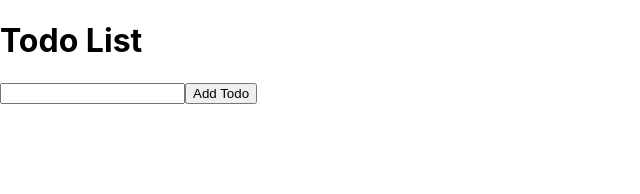
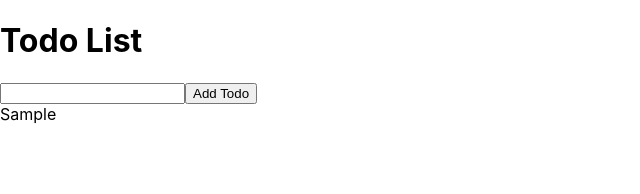
Before and after one commit to brudnak/typescript-with-react, a React (Create React App) app in the folder my-app-ts/: page / in a window 1280 px wide. Both pictures are taken after typing "Sample" into the empty fields and a click on the button "Add Todo". Shown: the top 194 px of the page, without its empty margins (0-640 px from the left). Built offline with nearby package versions, Linux system fonts and the light colour scheme; the HTML template or start-up script is replaced by a standard one.

Commit message:
Basic create todo functionality complete

```diff
--- a/my-app-ts/src/App.tsx
+++ b/my-app-ts/src/App.tsx
@@ -3,13 +3,27 @@ import './App.css';
 
 type FormElem = React.FormEvent<HTMLFormElement>;
 
+interface ITodo {
+  text: string;
+  comlete: boolean;
+}
+
 const App = (): JSX.Element => {
   const [value, setValue] = useState<string>('');
+  const [todos, setTodos] = useState<ITodo[]>([]);
 
   const handleSubmit = (e: FormElem): void => {
     e.preventDefault();
+    addTodo(value);
     setValue('');
   };
+
+  const addTodo = (text: string) => {
+    const newTodos: ITodo[] = [...todos, { text, comlete: false }];
+    setTodos(newTodos);
+  };
+
+  console.log(todos);
   return (
     <Fragment>
       <h1>Todo List</h1>
@@ -22,6 +36,11 @@ const App = (): JSX.Element => {
         />
         <button type='submit'>Add Todo</button>
       </form>
+      <section>
+        {todos.map((todo: ITodo, index: number) => (
+          <div key={index}>{todo.text}</div>
+        ))}
+      </section>
     </Fragment>
   );
 };
```
